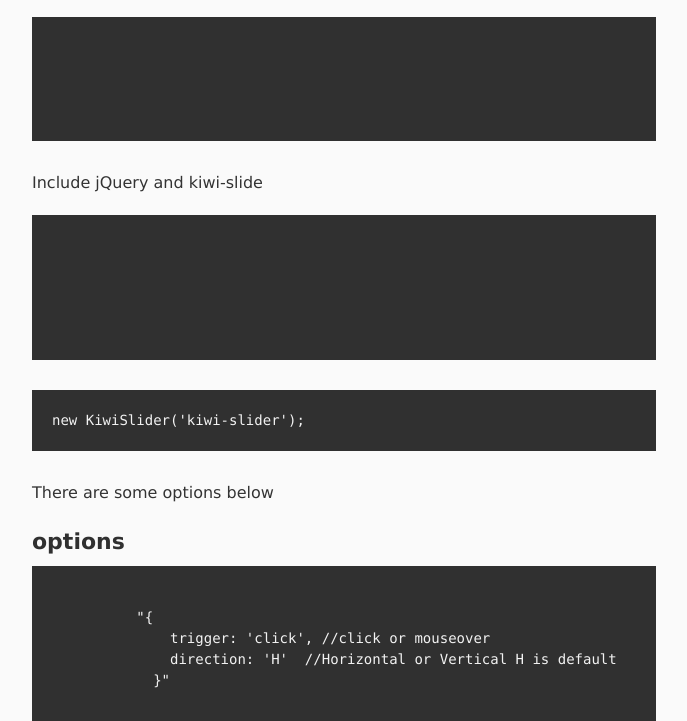
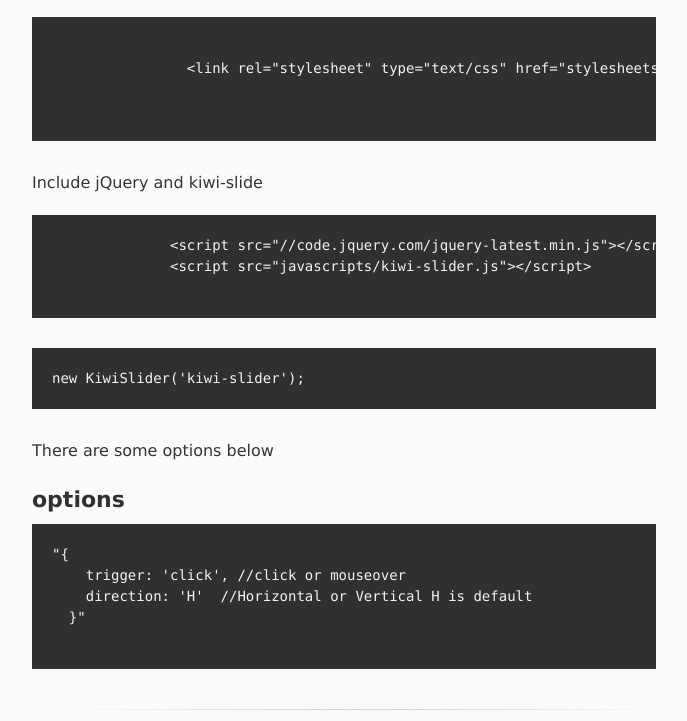
Before and after one commit to loethen/kiwi-slider, a website: page index.html in a window 1280 px wide. Shown: the part 739-1460 px from the top of the page, without its empty margins (296-983 px from the left). Drawn offline with nearby package versions, Linux system fonts and the light colour scheme.

Commit message:
code tag

```diff
--- a/index.html
+++ b/index.html
@@ -272,17 +272,15 @@
             <p>Include kiwi.css</p>
             <pre>
               <code>
-                <link rel="stylesheet" type="text/css" href="stylesheets/kiwi.css" media="screen">
+                &lt;link rel="stylesheet" type="text/css" href="stylesheets/kiwi.css" media="screen"&gt;
               </code>
             </pre>
           </li>
           <li>
             <p>Include jQuery and kiwi-slide</p>
             <pre>
-              <code>
-                <script src="//code.jquery.com/jquery-latest.min.js"></script>
-                <script src="javascripts/kiwi-slider.js"></script>
-              </code>
+              &lt;script src="//code.jquery.com/jquery-latest.min.js"&gt;&lt;/script&gt;
+              &lt;script src="javascripts/kiwi-slider.js"&gt;&lt;/script&gt;
             </pre>
           </li>
           <li>
@@ -292,12 +290,10 @@
         </ol>
         <h2>options</h2>
         <pre>
-          <code>
-          "{
-              trigger: 'click', //click or mouseover
-              direction: 'H'  //Horizontal or Vertical H is default
-            }"
-          </code>
+"{
+    trigger: 'click', //click or mouseover
+    direction: 'H'  //Horizontal or Vertical H is default
+  }"
         </pre>
 
         <footer>
```
